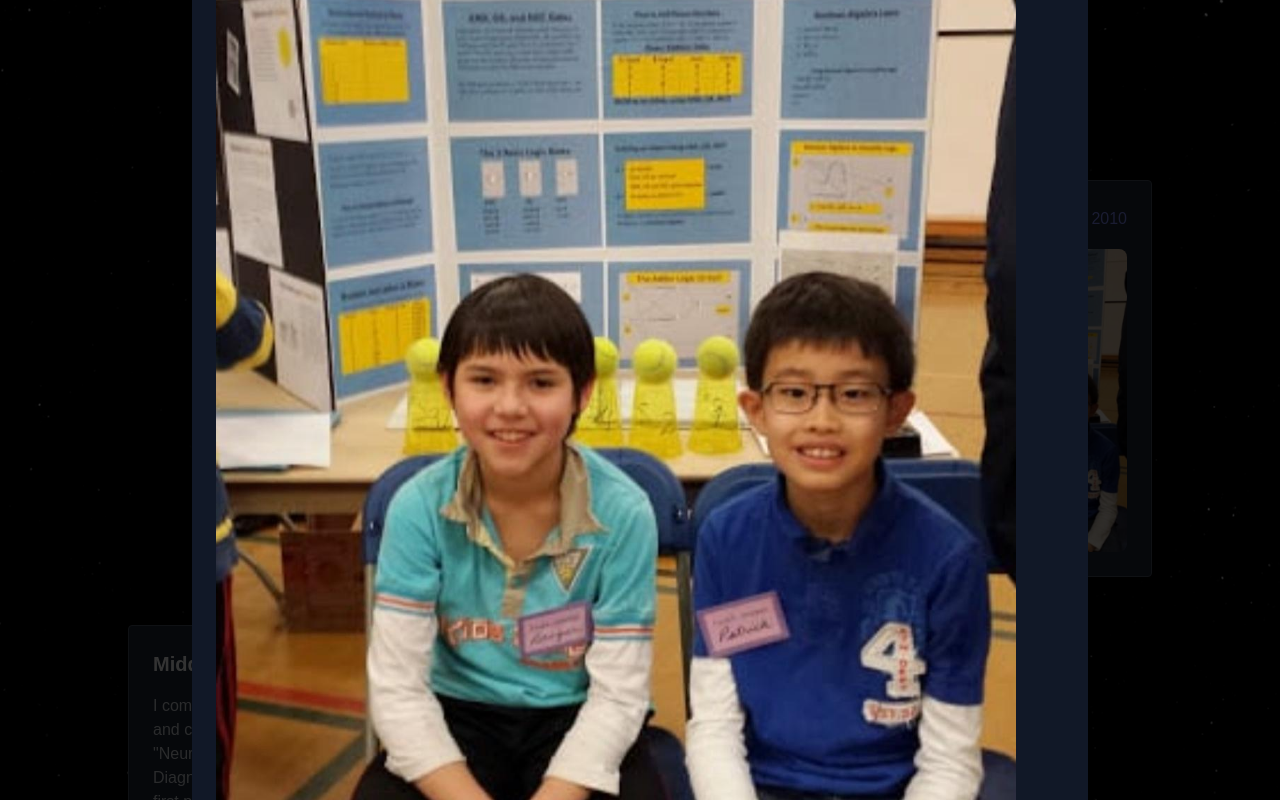
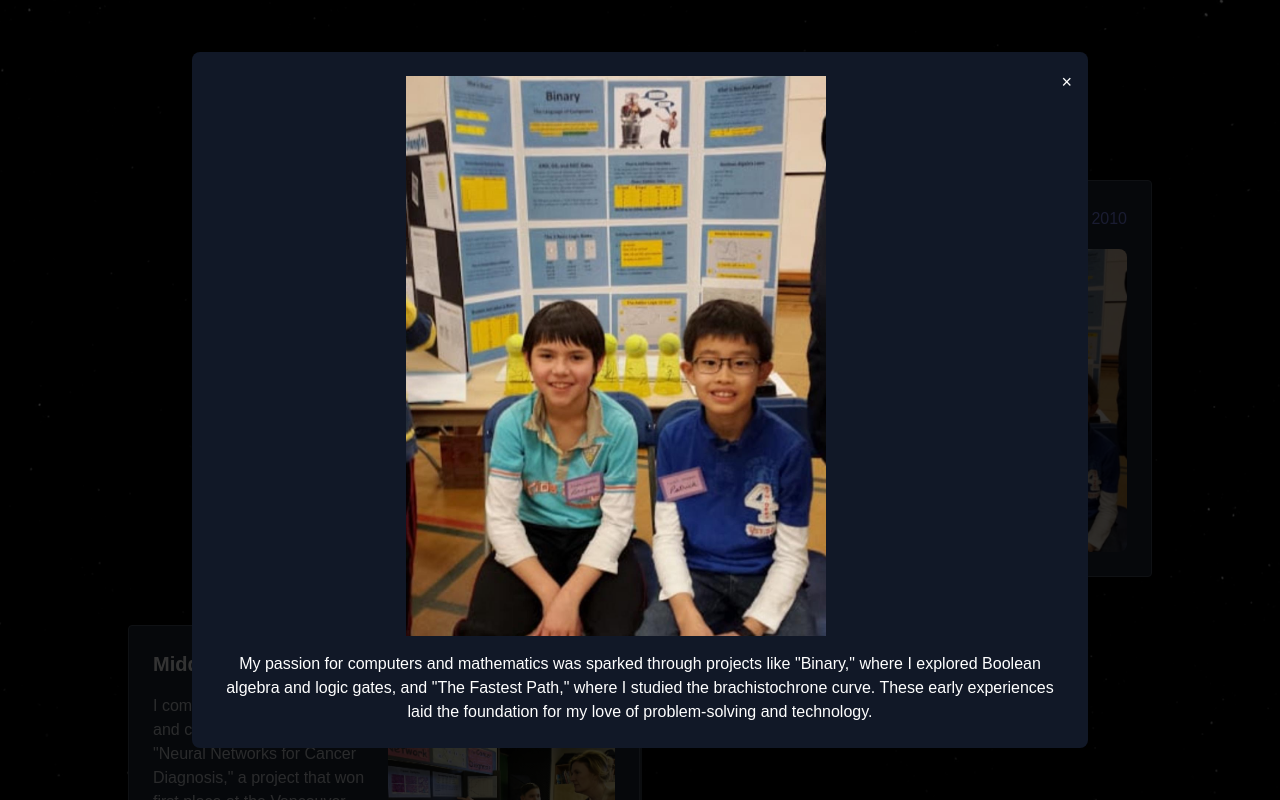
Before and after one commit to raeganvr/portfolio-site, a Next.js app: page / in a window 1280 px wide. Both pictures are taken after a click on the button 1013 px from the left and 1747 px from the top of the page. Shown: the part 1347-2147 px from the top of the page. Built offline with nearby package versions, Linux system fonts and the light colour scheme.

Commit message:
adjusted max height and width for pop up images

```diff
--- a/app/page.tsx
+++ b/app/page.tsx
@@ -146,7 +146,11 @@ function AboutMe() {
             Who I Am
           </h3>
           <p className="text-md text-gray-300 leading-relaxed">
-            Hi, I&apos;m Raegan Van Raamsdonk, a student with a love for math, computer science, and problem-solving. I enjoy exploring the logic and creativity behind coding, whether it&apos;s building web applications, creating games, or tackling algorithm challenges. Outside of academics, I love weight training, ultimate frisbee, soccer, and chess. My goal is to combine my passions and skills to create solutions and continue learning every step of the way.
+            Hi, I&apos;m Raegan Van Raamsdonk, a student with a love for math, computer science,
+            and problem-solving. I enjoy exploring the logic and creativity behind coding, whether
+            it&apos;s building web applications, creating games, or tackling algorithm challenges.
+            Outside of academics, I love weight training, ultimate frisbee, soccer, and chess. My
+            goal is to combine my passions and skills to create solutions and continue learning every step of the way.
           </p>
         </div>
 
@@ -271,32 +275,32 @@ function EducationSection() {
       title: "Elementary School",
       time: "2010",
       description:
-        'My passion for computers and mathematics was sparked through projects like "Binary," where I explored Boolean algebra and logic gates, and "The Fastest Path," where I studied the brachistochrone curve. These early experiences laid the foundation for my love of problem-solving and technology.',
-      popupDescription: 'this is the popupDescription for 1',
+        "My passion for computers and mathematics was sparked through projects like \"Binary,\" where I explored Boolean algebra and logic gates, and \"The Fastest Path,\" where I studied the brachistochrone curve. These early experiences laid the foundation for my love of problem-solving and technology.",
+      popupDescription: "My passion for computers and mathematics was sparked through projects like \"Binary,\" where I explored Boolean algebra and logic gates, and \"The Fastest Path,\" where I studied the brachistochrone curve. These early experiences laid the foundation for my love of problem-solving and technology.",
       images: ["/images/r-p-boolean.JPG"],
     },
     {
       title: "Middle School",
       time: "2016",
       description:
-        'I combined my love for math and computers to create "Neural Networks for Cancer Diagnosis," a project that won first place at the Vancouver Island Regional Science Fair and the BC Game Developers Innovation Award. Using Python with TensorFlow and Keras, I showcased the potential of AI in healthcare.',
-      popupDescription: 'this is the popupDescription for 2',
+        "I combined my love for math and computers to create \"Neural Networks for Cancer Diagnosis,\" a project that won first place at the Vancouver Island Regional Science Fair and the BC Game Developers Innovation Award. Using Python with TensorFlow and Keras, I showcased the potential of AI in healthcare.",
+      popupDescription: "I combined my love for math and computers to create \"Neural Networks for Cancer Diagnosis,\" a project that won first place at the Vancouver Island Regional Science Fair and the BC Game Developers Innovation Award. Using Python with TensorFlow and Keras, I showcased the potential of AI in healthcare.",
       images: ["/images/r-middle.jpg"],
     },
     {
       title: "High School",
       time: "2019",
       description:
-        'I developed projects like "Floppy Fish," an underwater-themed game, and "Ninja Adventures," a multi-level adventure game. These experiences allowed me to explore creativity while deepening my interest in programming.',
-      popupDescription: 'this is the popupDescription for 3',
+        "I developed projects like \"Floppy Fish,\" an underwater-themed game, and \"Ninja Adventures,\" a multi-level adventure game. These experiences allowed me to explore creativity while deepening my interest in programming.",
+      popupDescription: "I developed projects like \"Floppy Fish,\" an underwater-themed game, and \"Ninja Adventures,\" a multi-level adventure game. These experiences allowed me to explore creativity while deepening my interest in programming.",
       images: ["/images/floppyFish.png", "/images/ninja2.png"],
     },
     {
       title: "University",
       time: "Present",
       description:
-        'I am expanding my skills by studying computer science and mathematics, building web applications, and solving complex algorithm challenges. I continue to combine creativity and problem-solving to develop meaningful projects.',
-      popupDescription: 'this is the popupDescription for 4',
+        "I am expanding my skills by studying computer science and mathematics, building web applications, and solving complex algorithm challenges. I continue to combine creativity and problem-solving to develop meaningful projects.",
+      popupDescription: "I am expanding my skills by studying computer science and mathematics, building web applications, and solving complex algorithm challenges. I continue to combine creativity and problem-solving to develop meaningful projects.",
       images: ["/images/r-skate.jpg"],
     },
   ];
@@ -375,7 +379,7 @@ function EducationSection() {
             onClick={(e) => e.stopPropagation()}
           >
             <Image
-              className="rounded-lg mb-4"
+              className="rounded-lg mb-4 max-w-full max-h-[70vh] object-contain"
               src={popupImage}
               alt="Expanded"
               width={800}
@@ -391,6 +395,7 @@ function EducationSection() {
           </div>
         </div>
       )}
+
     </section>
   );
 }
```
